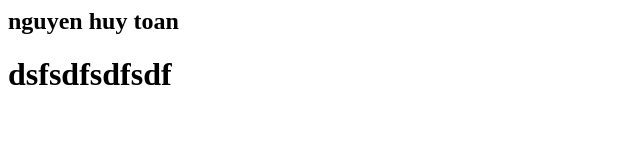
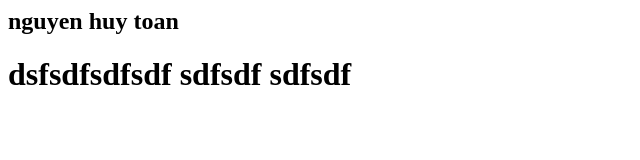
Before and after one commit to toan0868985852/leaning-git, a plain HTML site: page index.html in a window 1280 px wide. Shown: the whole page, without its empty margins (0-640 px from the left). Drawn offline with Linux system fonts and the light colour scheme.

Commit message:
Update index.html

```diff
--- a/index.html
+++ b/index.html
@@ -1,3 +1,3 @@
 <h2>nguyen huy toan</h2>
 
-<h1>dsfsdfsdfsdf</h1>
+<h1>dsfsdfsdfsdf sdfsdf sdfsdf</h1>
```
